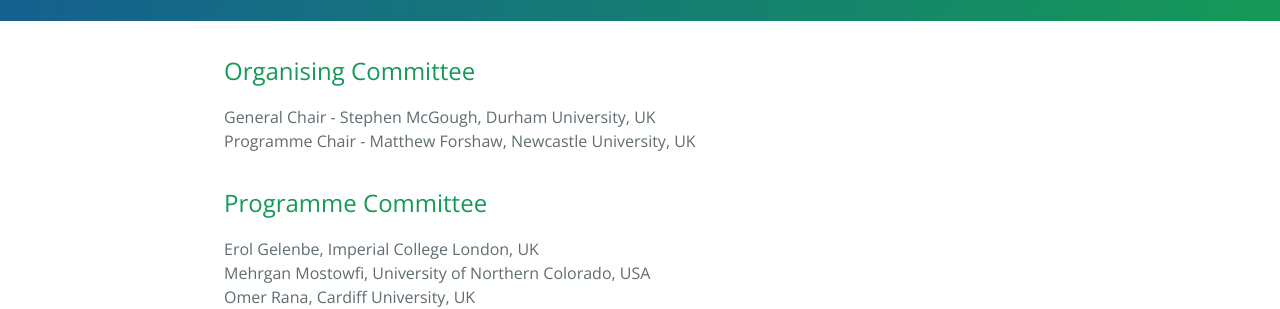
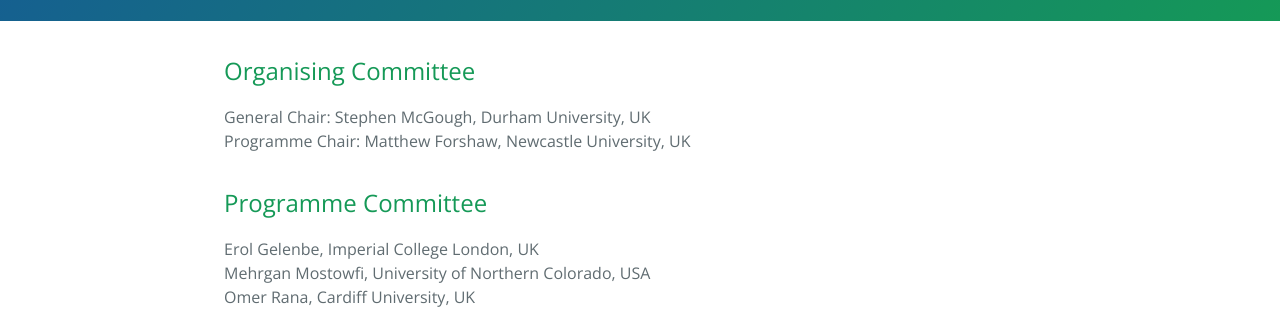
Before and after one commit to ENERGY-SIM/energy-sim.github.io, a Jekyll site: the page built from committees.md, in a window 1280 px wide. Shown: the part 362-671 px from the top of the page. Built offline with Jekyll 4.4.1, drawn with Linux system fonts in a browser that asks for light colours; nearby versions of some CDN libraries; library files that are not in the unit come from our copies.

```diff
--- a/committees.md
+++ b/committees.md
@@ -6,8 +6,8 @@ active: committees
 ---
 
 ## Organising Committee
-General Chair - Stephen McGough, Durham University, UK<br/>
-Programme Chair - Matthew Forshaw, Newcastle University, UK
+General Chair: Stephen McGough, Durham University, UK<br/>
+Programme Chair: Matthew Forshaw, Newcastle University, UK
 
 ## Programme Committee
 Erol Gelenbe, Imperial College London, UK<br/>
```
